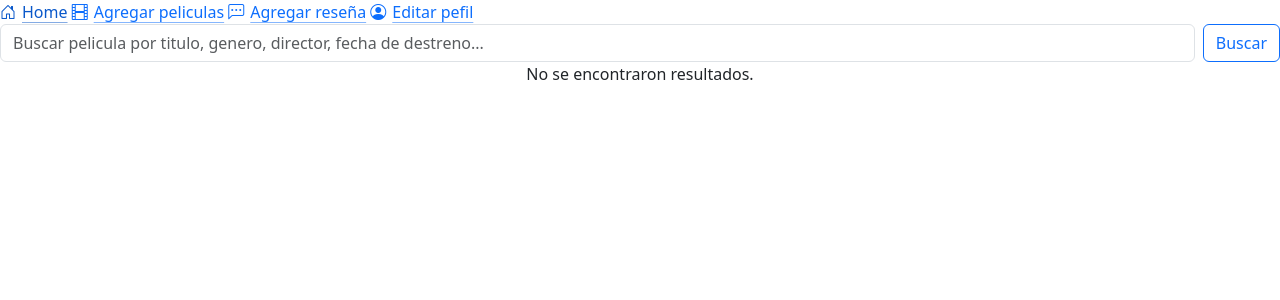
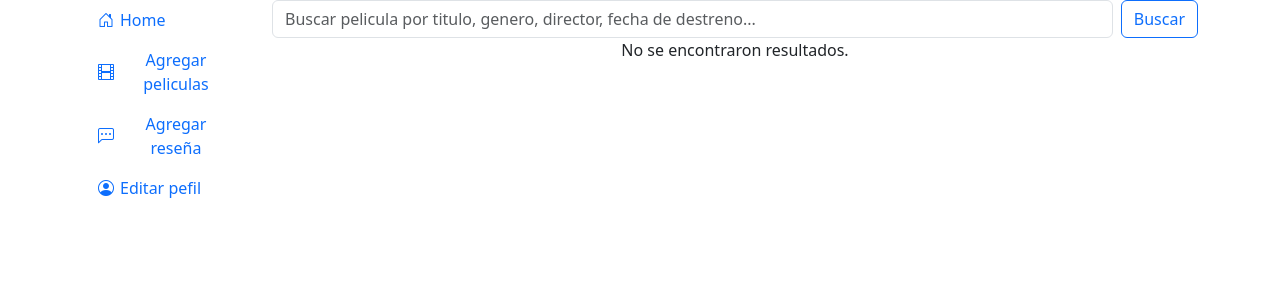
Before and after one commit to irvyn/TuPrimeraPagina-Garcia, a Django app: page / in a window 1280 px wide. Shown: the top 300 px of the page. Run offline with Django 5.2, Linux system fonts and the light colour scheme.

Commit message:
New design in index

```diff
--- a/AppMovie/apps.py
+++ b/AppMovie/apps.py
@@ -1,5 +1,4 @@
 from django.apps import AppConfig
-
 
 class AppmovieConfig(AppConfig):
     default_auto_field = 'django.db.models.BigAutoField'
--- a/AppMovie/templates/AppMovie/index.html
+++ b/AppMovie/templates/AppMovie/index.html
@@ -9,25 +9,31 @@
     <link href="https://cdn.jsdelivr.net/npm/bootstrap@5.3.3/dist/css/bootstrap.min.css" rel="stylesheet" integrity="sha384-QWTKZyjpPEjISv5WaRU9OFeRpok6YctnYmDr5pNlyT2bRjXh0JMhjY6hW+ALEwIH" crossorigin="anonymous">
   </head>
   <body>
-    <a class="icon-link" href="/">
+
+    <div class="container text-center">
+        <div class="row">
+            <div class="col-2">
+                <nav class="nav flex-column">
+                    <a class="nav-link icon-link" href="/">
                         <i class="bi-house-door"></i>
                         Home
                     </a>
-    <a class="icon-link" href="{% url 'crear_pelicula' %}">
+                    <a class="nav-link icon-link" href="{% url 'crear_pelicula' %}">
                         <i class="bi-film"></i>
                         Agregar peliculas
                     </a>
-    <a class="icon-link" href="{% url 'crear_resena' %}">
+                    <a class="nav-link icon-link" href="{% url 'crear_resena' %}">
                         <i class="bi-chat-left-dots"></i>
                         Agregar reseña
                     </a>
-    <a class="icon-link" href="{% url 'crear_usuario' %}">
+                    <a class="nav-link icon-link" href="{% url 'crear_usuario' %}">
                         <i class="bi-person-circle"></i>
                         Editar pefil
                     </a>
-
+                </nav>
+            </div>
+            <div class="col-10">
                 {% block cuerpo %}
-
                     <form class="d-flex" role="search" method="get" action="{% url 'buscar_pelicula' %}">
                         <input class="form-control me-2" name="q" placeholder="Buscar pelicula por titulo, genero, director, fecha de destreno..." value="{{ query|default:'' }}" type="search" placeholder="Search" aria-label="Search">
                         <button class="btn btn-outline-primary" type="submit">Buscar</button>
@@ -59,6 +65,9 @@
                     {% endif %}
 
                 {% endblock %}
+            </div>
+        </div>
+    </div>
 
     <script src="https://cdn.jsdelivr.net/npm/bootstrap@5.3.3/dist/js/bootstrap.bundle.min.js" integrity="sha384-YvpcrYf0tY3lHB60NNkmXc5s9fDVZLESaAA55NDzOxhy9GkcIdslK1eN7N6jIeHz" crossorigin="anonymous"></script>
   </body>
--- a/MiProyecto/notes.txt
+++ b/MiProyecto/notes.txt
@@ -8,3 +8,7 @@ python manage.py makemigrations
 python manage.py migrate
 
 python3 -m pip install Pillow
+
+http://www.omdbapi.com/?apikey=1c186aa0t=Sonic&y=2024
+
+http://www.omdbapi.com/?t=Sonic&y=2024
```
Lines whose indentation alone changed are shown as unchanged.
